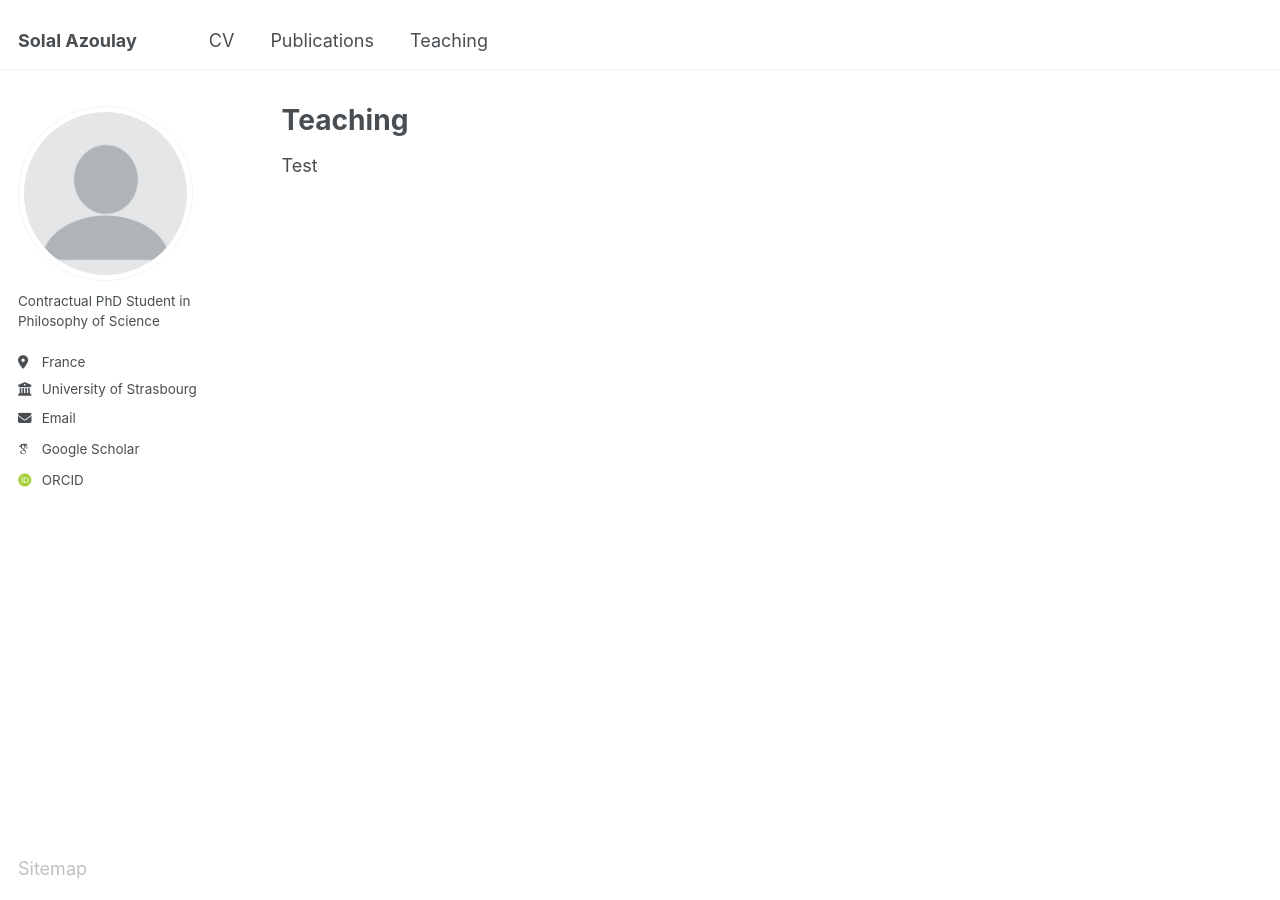
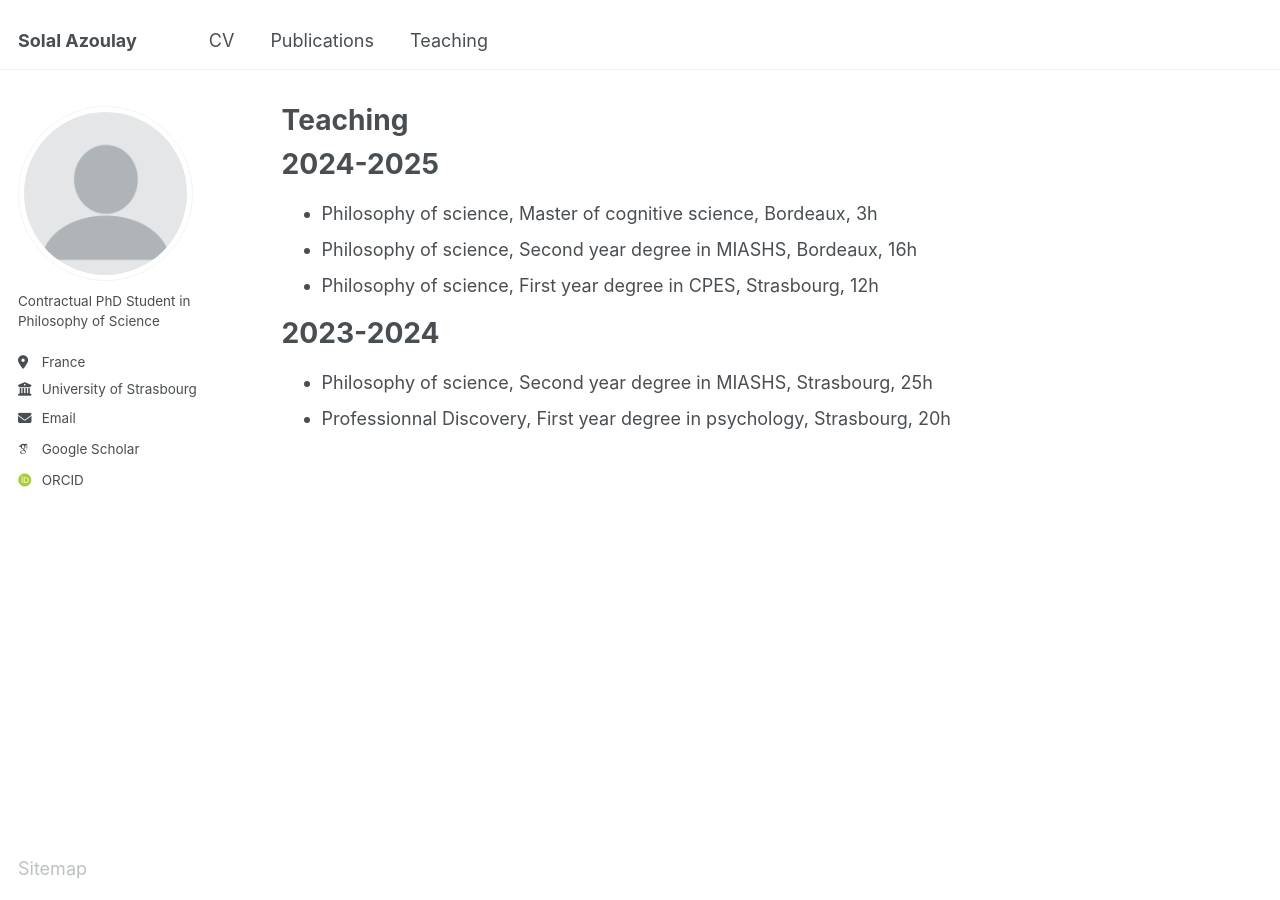
Before and after one commit to solal-azoulay/solal-azoulay.github.io, a Jekyll site: the page built from _pages/teaching.md, in a window 1280 px wide. Built offline with Jekyll 4.4.1, drawn with Linux system fonts in a browser that asks for light colours; some web fonts are replaced.

Commit message:
Update teaching.md

```diff
--- a/_pages/teaching.md
+++ b/_pages/teaching.md
@@ -4,5 +4,14 @@ title: "Teaching"
 permalink: /teaching/
 author_profile: true
 ---
+2024-2025
+=========
+- Philosophy of science, Master of cognitive science, Bordeaux, 3h
+- Philosophy of science, Second year degree in MIASHS, Bordeaux, 16h
+- Philosophy of science, First year degree in CPES, Strasbourg, 12h
 
-Test
+2023-2024
+=========
+
+- Philosophy of science, Second year degree in MIASHS, Strasbourg, 25h
+- Professionnal Discovery, First year degree in psychology, Strasbourg, 20h
```
